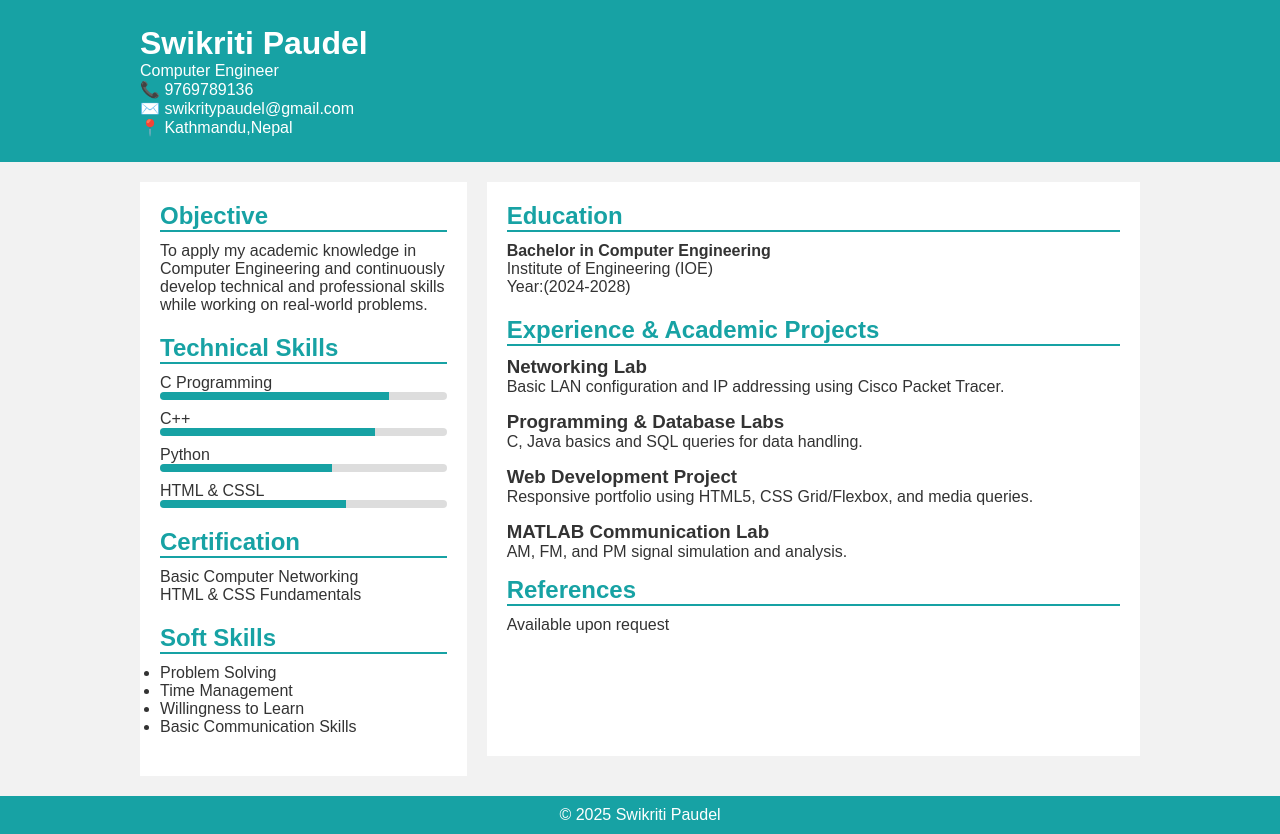
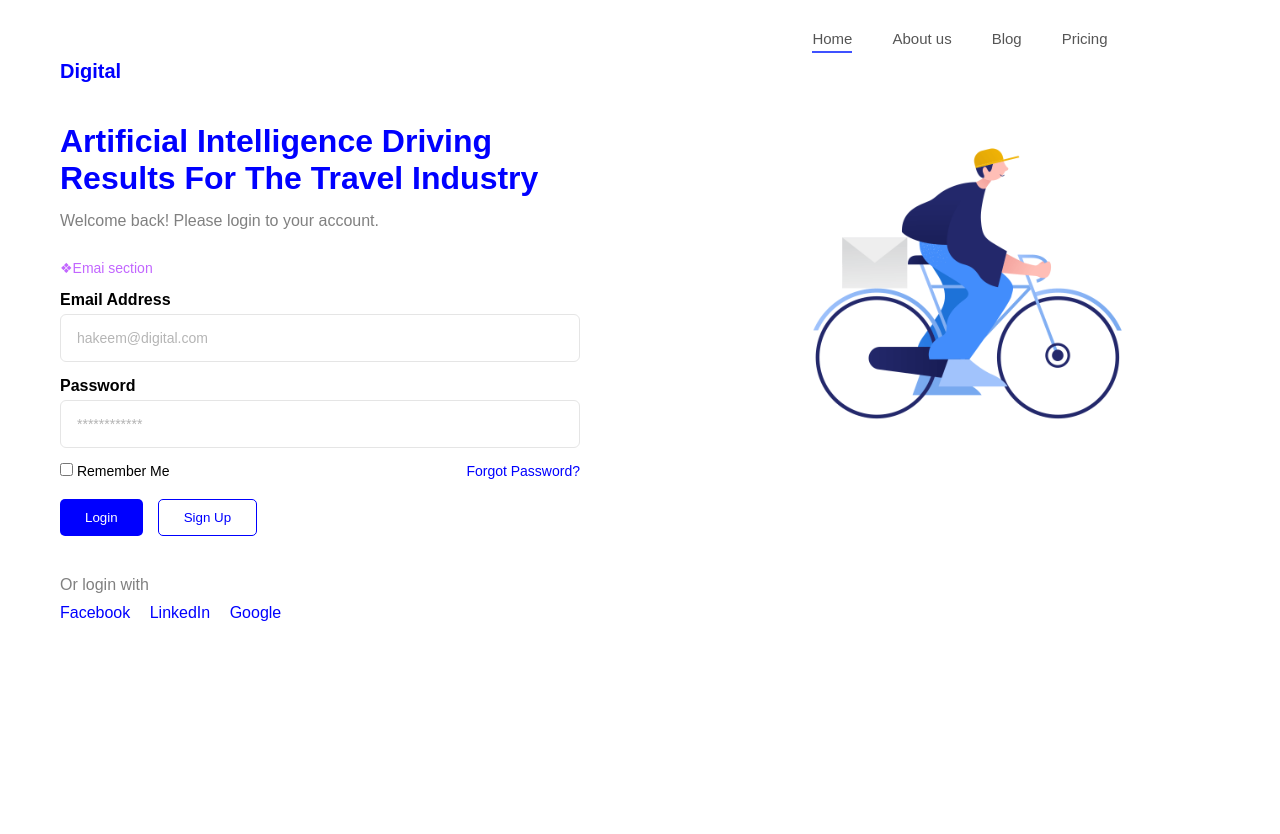
Before and after one commit to Swikriti66/Web-Project, a plain HTML site: page index.html in a window 1280 px wide. After the commit the page ends 800 px from the top, so only its background shows below. Drawn offline with Linux system fonts and the light colour scheme.

Commit message:
Add files via upload

```diff
--- a/index.html
+++ b/index.html
@@ -3,129 +3,69 @@
 <head>
     <meta charset="UTF-8">
     <meta name="viewport" content="width=device-width, initial-scale=1.0">
-    <title>Personal Portfolio</title>
+    <title>Login Page</title>
     <link rel="stylesheet" href="style.css">
 </head>
 <body>
 
-<header class="top">
-    <div class="top-content">
+<div class="container">
 
-        <div>
-            <h1>Swikriti Paudel</h1>
-            <p class="role">Computer Engineer</p>
-            <p class="contact">
-                📞 9769789136 <br>
-                ✉️ swikritypaudel@gmail.com <br>
-                📍 Kathmandu,Nepal
-            </p>
+
+    <div class="left">
+        <h3 class="logo">Digital</h3>
+
+        <h1>Artificial Intelligence Driving<br>Results For The Travel Industry</h1>
+        <p class="subtitle">Welcome back! Please login to your account.</p>
+
+        <form>
+
+     <p class="emai-section"> ❖Emai section</p>
+            <label>Email Address</label>
+            <input type="email" placeholder="hakeem@digital.com">
+
+            <label>Password</label>
+            <input type="password" placeholder="************">
+
+            <div class="options">
+                <div>
+                    <input type="checkbox"> Remember Me
+                </div>
+                <a href="#">Forgot Password?</a>
+            </div>
+
+            <div class="buttons">
+                <button class="login-btn">Login</button>
+                <button class="signup-btn">Sign Up</button>
+            </div>
+        </form>
+
+        <p class="social-text">Or login with</p>
+        <div class="social">
+            <a href="#">Facebook</a>
+            <a href="#">LinkedIn</a>
+            <a href="#">Google</a>
         </div>
     </div>
-</header>
 
-<main class="container">
+    <div class="right">
 
-    <!-- LEFT COLUMN -->
-    <aside class="left">
 
-        <section>
-            <h2>Objective</h2>
-            <p>
-                 To apply my academic knowledge in Computer Engineering
-                and continuously develop technical and professional
-                skills while working on real-world problems.
-            </p>
-        </section>
-
-        <section>
-            <h2>Technical Skills</h2>
-
-            <div class="skill">
-                <span>C Programming</span>
-                <div class="bar"><div class="fill w80"></div></div>
-            </div>
-
-            <div class="skill">
-                <span>C++</span>
-                <div class="bar"><div class="fill w75"></div></div>
-            </div>
-
-            <div class="skill">
-                <span>Python</span>
-                <div class="bar"><div class="fill w60"></div></div>
-            </div>
-
-            <div class="skill">
-                <span>HTML & CSSL</span>
-                <div class="bar"><div class="fill w65"></div></div>
-            </div>
-        </section>
-
-        <section>
-            <h2>Certification</h2>
-            <p>Basic Computer Networking </p>
-            <p>HTML & CSS Fundamentals</p>
-        </section>
-
-        <section>
-            <h2> Soft Skills </h2>
-            <ul>
-                <li>Problem Solving</li>
-                <li>Time Management</li>
-                <li>Willingness to Learn</li>
-                <li>Basic Communication Skills</li>
-            </ul>
-        </section>
-
-    </aside>
-
-    <!-- RIGHT COLUMN -->
-    <section class="right">
-
-        <section>
-            <h2>Education</h2>
-            <p><strong>Bachelor in Computer Engineering</strong></p>
-            <p>Institute of Engineering (IOE)</p>
-            <p>Year:(2024-2028)</p>
-        </section>
-
-        <section>
-    <h2>Experience & Academic Projects</h2>
-
-    <div class="exp">
-        <h3>Networking Lab</h3>
-        <p>Basic LAN configuration and IP addressing using Cisco Packet Tracer.</p>
-    </div>
-
-    <div class="exp">
-        <h3>Programming & Database Labs</h3>
-        <p>C, Java basics and SQL queries for data handling.</p>
-    </div>
-
-    <div class="exp">
-        <h3>Web Development Project</h3>
-        <p>Responsive portfolio using HTML5, CSS Grid/Flexbox, and media queries.</p>
-    </div>
-
-    <div class="exp">
-        <h3>MATLAB Communication Lab</h3>
-        <p>AM, FM, and PM signal simulation and analysis.</p>
-    </div>
+        <nav class="navbar">
+            <a class="active" href="#">Home</a>
+            <a href="#">About us</a>
+            <a href="#">Blog</a>
+            <a href="#">Pricing</a>
+        </nav>
 
 
 
-        <section>
-            <h2>References</h2>
-            <p>Available upon request</p>
-        </section>
 
-    </section>
 
-</main>
+    <div class="right">
+        <img src="cyclee.png" alt="Illustration">
+    </div>
 
-<footer class="footer">
-    <p>© 2025 Swikriti Paudel</p>
-</footer>
+</div>
 
 </body>
 </html>
--- a/style.css
+++ b/style.css
@@ -2,106 +2,208 @@
     margin: 0;
     padding: 0;
     box-sizing: border-box;
-    font-family: Arial, sans-serif;
+    font-family: Arial;
 }
 
 body {
-    background: #f2f2f2;
-    color: #333;
+    background-color: white;
 }
 
-/* Header */
-.top {
-    background: #17a2a4;
-    color: white;
-    padding: 25px;
+
+.container {
+    display: flex;
+    min-height: 100vh;
+    background-color: white;
 }
 
-.top-content {
-    display: flex;
-    align-items: center;
-    gap: 20px;
-    max-width: 1000px;
-    margin: auto;
+.left {
+    width: 50%;
+    padding: 60px;
 }
 
-.top img {
-    border-radius: 50%;
+.logo {
+    color: blue;
+    margin-bottom: 40px;
+    font-size: 20px;
 }
 
-/* Layout */
-.container {
-    display: grid;
-    grid-template-columns: 1fr 2fr;
-    max-width: 1000px;
-    margin: 20px auto;
-    gap: 20px;
-}
-
-/* Left column */
-.left {
-    background: white;
-    padding: 20px;
-}
-
-/* Right column */
-.right {
-    background: white;
-    padding: 20px;
-}
-
-section {
-    margin-bottom: 20px;
-}
-
-h2 {
-    color: #17a2a4;
-    margin-bottom: 10px;
-    border-bottom: 2px solid #17a2a4;
-}
-
-/* Skills bars */
-.skill {
-    margin-bottom: 10px;
-}
-
-.bar {
-    background: #ddd;
-    height: 8px;
-    border-radius: 5px;
-    overflow: hidden;
-}
-
-.fill {
-    height: 100%;
-    background: #17a2a4;
-}
-
-.w80 { width: 80%; }
-.w75 { width: 75%; }
-.w65 { width: 65%; }
-.w60 { width: 60%; }
-
-.exp {
+.left h1 {
+    color: blue;
     margin-bottom: 15px;
 }
 
-/* Footer */
-.footer {
-    background: #17a2a4;
-    color: white;
-    text-align: center;
-    padding: 10px;
+.subtitle {
+    color: grey;
+    margin-bottom: 30px;
 }
 
-/* Responsive */
+label {
+    display: block;
+    margin-top: 15px;
+    margin-bottom: 5px;
+    font-weight: bold;
+}
+
+input[type="email"],
+input[type="password"] {
+    width: 100%;
+    padding: 10px;
+    border: 1px solid gainsboro;
+    border-radius: 5px;
+}
+
+
+.options {
+    display: flex;
+    justify-content: space-between;
+    margin: 15px 0;
+    font-size: 14px;
+}
+
+.options a {
+    color: blue;
+    text-decoration: none;
+}
+
+
+.buttons {
+    display: flex;
+    gap: 15px;
+    margin-top: 20px;
+}
+
+.login-btn {
+    background-color: blue;
+    color: white;
+    border: none;
+    padding: 10px 25px;
+    border-radius: 5px;
+    cursor: pointer;
+}
+
+.signup-btn {
+    background-color: white;
+    color: blue;
+    border: 1px solid blue;
+    padding: 10px 25px;
+    border-radius: 5px;
+
+
+    cursor: pointer;
+}
+
+.social-text {
+    margin-top: 40px;
+    color: grey;
+}
+
+.social {
+    margin-top: 10px;
+}
+
+.social a {
+    margin-right: 15px;
+    color: blue;
+    text-decoration: none;
+}
+
+
+.right {
+    width: 50%;
+    background-color: white;
+    display: flex;
+    flex-direction: column;
+    align-items: center;
+}
+
+
+.navbar {
+    width: 100%;
+    padding: 30px 60px;
+    display: flex;
+    justify-content: flex-end;
+    gap: 30px;
+}
+
+.navbar a {
+    text-decoration: none;
+    color: black;
+    font-weight: 500;
+}
+
+
+
+
+.right img {
+    width: 180%;
+    max-width: 1000px;
+    margin-top: 2px;
+}
+
+
 @media (max-width: 768px) {
     .container {
-        grid-template-columns: 1fr;
+        flex-direction: column;
     }
 
-    .top-content {
-        flex-direction: column;
-        text-align: center;
+    .left,
+    .right {
+        width: 100%;
+    }
+
+    .navbar {
+        justify-content: center;
     }
 }
+
+.navbar {
+    width: 100%;
+    padding: 30px 0;
+    display: flex;
+    justify-content: center;
+    gap: 40px;
+}
+.emai-section {
+    color: rgb(194, 102, 255);
+    font-size: 14px;
+    margin-bottom: 12px;
+}
+
+.navbar a {
+    position: relative;
+    text-decoration: none;
+    color: #555;
+    font-size: 15px;
+}
+
+.navbar a.active::after {
+    content: "";
+    position: absolute;
+    left: 0;
+    bottom: -6px;
+    width: 100%;
+    height: 2px;
+    background-color: #3f51ff;
+}
+
+input[type="email"],
+input[type="password"] {
+    width: 100%;
+    height: 48px;
+    padding: 0 16px;
+    font-size: 14px;
+    color: #333;
+    border: 1px solid #e5e5e5;
+    border-radius: 6px;
+    background-color: #fff;
+    outline: none;
+}
+
+input::placeholder {
+    color: #b5b5b5;
+}
+
+input[type="email"]:focus,
+input[type="password"]:focus {
+    border-color: #3f51ff;
+}
```
Also changed, not shown: cyclee.png (added).
